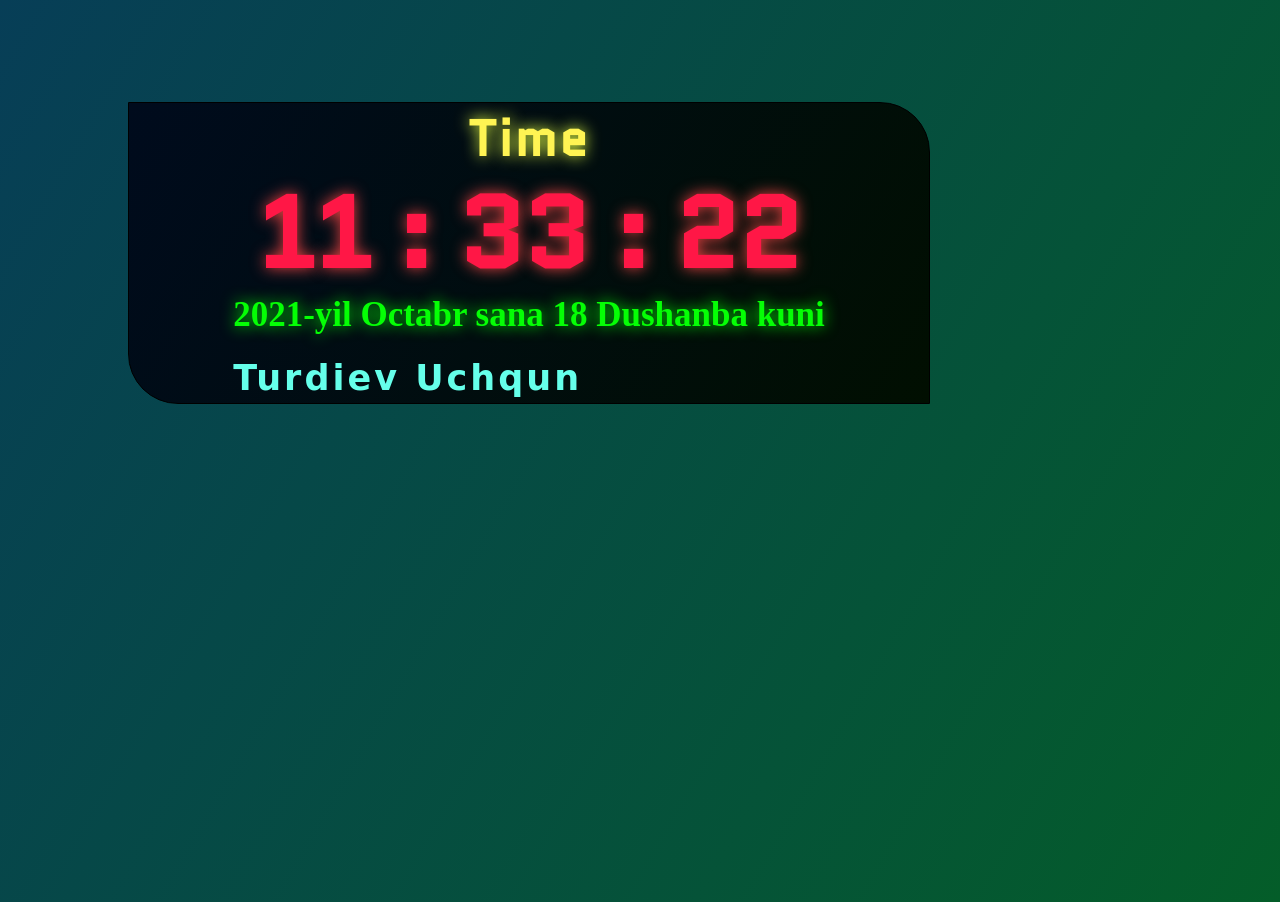
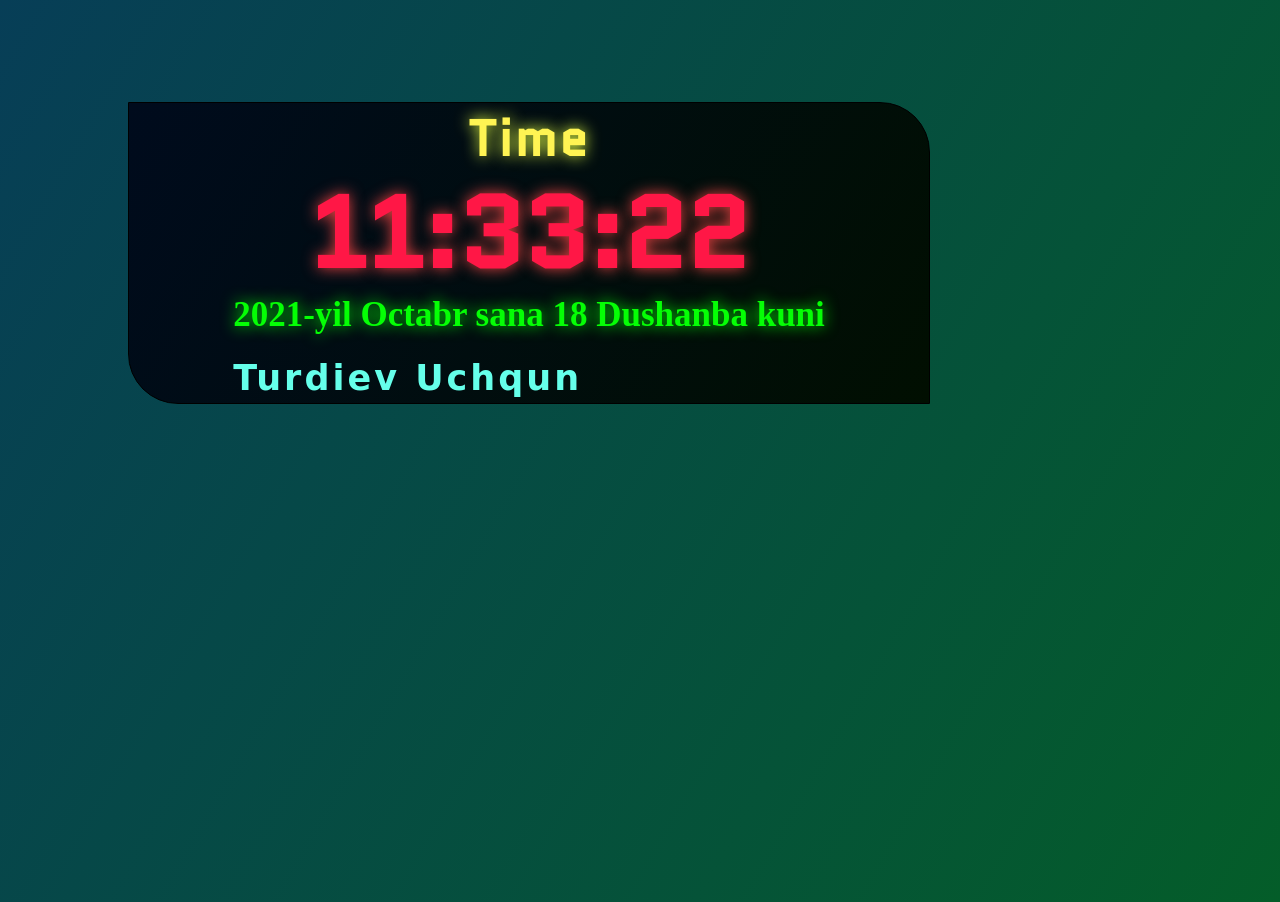
Before and after one commit to UchqunTurdiyev/Time-JS, a plain HTML site: page index.html in a window 1280 px wide. Drawn offline with Linux system fonts and the light colour scheme; a web font is replaced by a local one.

Commit message:
add to zero

```diff
--- a/index.html
+++ b/index.html
@@ -11,9 +11,7 @@
     <div class="date">
         <b>Time</b>
         <h1 class="time">
-        <span class="hours">00 </span> :
-        <span class="minuts">00 </span> :
-        <span class="seconds">00 </span>
+        <span class="hours">00 </span>
     </h1>
     <!-- CALENDARS DATA -->
     <div class="calendar">
@@ -29,16 +27,16 @@
 
     <script>
 
-     function timeShower (){
-        let timeNow = new Date();
-        document.querySelector('.hours').textContent = timeNow.getHours();
-        document.querySelector('.minuts').textContent = timeNow.getMinutes();
-        document.querySelector('.seconds').textContent = timeNow.getSeconds();
-     }
-     timeShower();
-     setInterval(function(){
-         timeShower();
-     }, 1000);
+function showTime (){
+  let d = new Date();
+let n = d.toTimeString().split(" ")[0];
+
+document.querySelector('.hours').textContent = n;
+}
+showTime();
+setInterval(() => {
+    showTime();
+}, 1000);
 
      // 2 FUNCTION DATE CALENDARS
 
```
